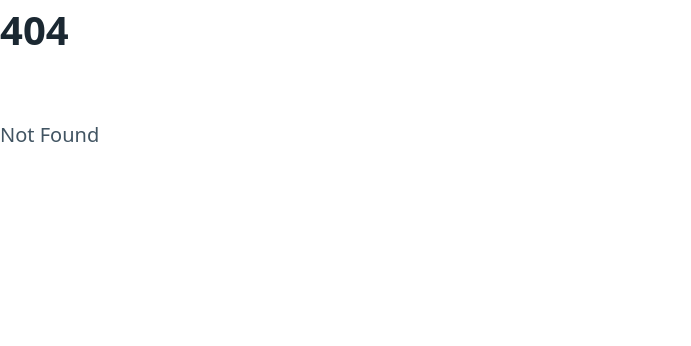
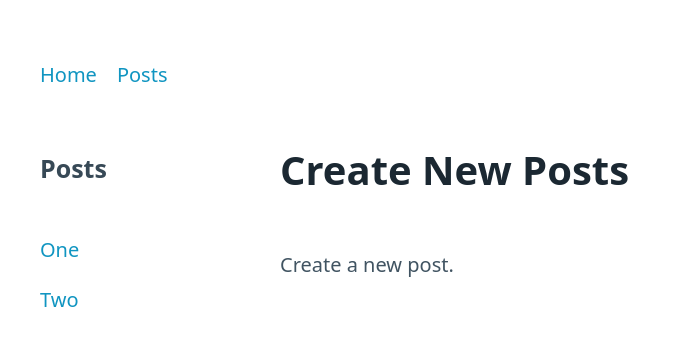
Before and after one commit to clshu/svelt-joy, a SvelteKit app: page /posts/create in a window 1280 px wide. Before the commit this address had no page. Shown: the top 346 px of the page, without its empty margins (0-691 px from the left). Built offline with nearby package versions, Linux system fonts and the light colour scheme.

Commit message:
Simple routing. Per page error handling.

```diff
--- /dev/null
+++ b/src/app.css
@@ -0,0 +1,8 @@
+body {
+  padding: 2rem;
+}
+
+h1 {
+  line-height: 1;
+  text-transform: capitalize;
+}
--- /dev/null
+++ b/src/routes/+layout.svelte
@@ -0,0 +1,16 @@
+<script lang="ts">
+	import '../app.css';
+</script>
+
+<nav>
+	<ul>
+		<li>
+			<a href="/">Home</a>
+		</li>
+		<li>
+			<a href="/posts">Posts</a>
+		</li>
+	</ul>
+</nav>
+
+<slot />
--- a/src/routes/+page.svelte
+++ b/src/routes/+page.svelte
@@ -1 +1,4 @@
-<h1>Hello World</h1>
+<script lang="ts">
+</script>
+
+<h1>Home page</h1>
--- /dev/null
+++ b/src/routes/posts/+layout.svelte
@@ -0,0 +1,30 @@
+<!-- <script lang="ts">
+</script> -->
+
+<div class="posts">
+	<aside>
+		<h4>Posts</h4>
+		<nav>
+			<ul>
+				<li>
+					<a href="/posts/one">One</a>
+				</li>
+				<li>
+					<a href="/posts/two">Two</a>
+				</li>
+			</ul>
+		</nav>
+	</aside>
+	<main>
+		<slot />
+	</main>
+</div>
+
+<style>
+	.posts {
+		display: grid;
+		gap: 2rem;
+		grid-template-columns: 200px 60ch;
+		margin-top: 2rem;
+	}
+</style>
--- /dev/null
+++ b/src/routes/posts/create/+page.svelte
@@ -0,0 +1,3 @@
+<h1>Create new posts</h1>
+
+<p>Create a new post.</p>
```
Also changed, not shown: src/routes/posts/+error.svelte (added, +11 -0 lines), src/routes/posts/+page.svelte (added, +8 -0 lines), src/routes/posts/+page.ts (added, +8 -0 lines).
